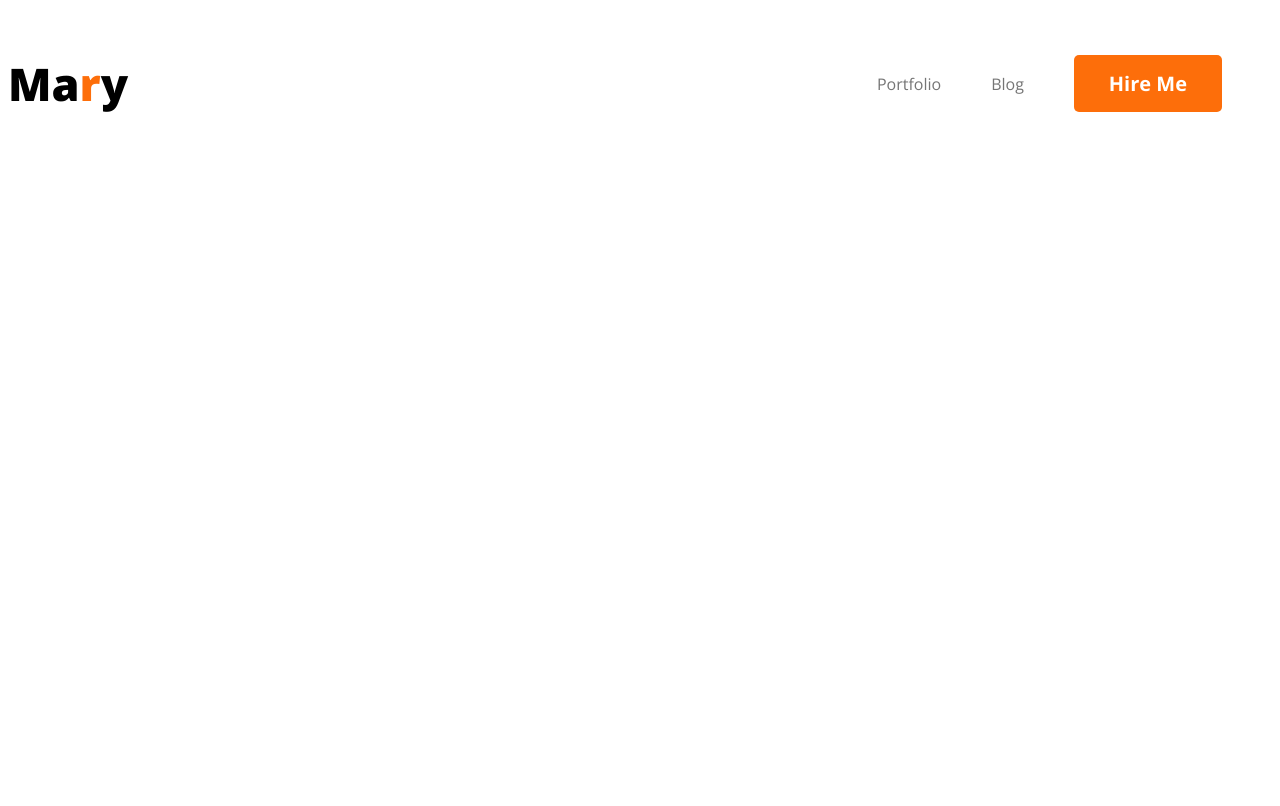
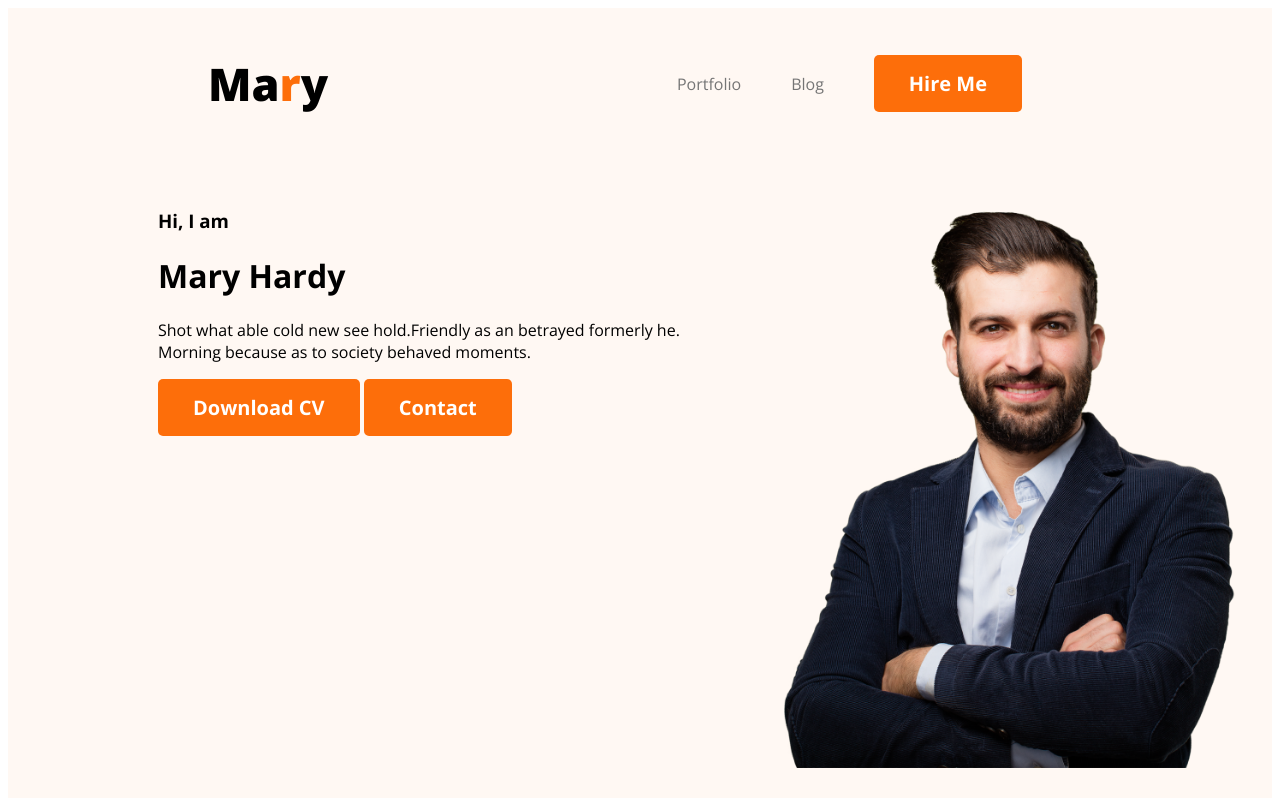
Before and after one commit to sajib25003/portfolio-mary, a plain HTML site: page index.html in a window 1280 px wide. Drawn offline with nearby package versions, Linux system fonts and the light colour scheme.

Commit message:
added banner part

```diff
--- a/index.html
+++ b/index.html
@@ -12,7 +12,7 @@
 
 </head>
 <body>
-    <head>
+    <header class="header">
         <nav>
             <h3 class="nav-title">Ma<span class="text-primary">r</span>y</h3>
             <ul>
@@ -21,7 +21,17 @@
                 <li><button class="btn-primary">Hire Me</button></li>
             </ul>
         </nav>
-    </head>
+        <div class="banner">
+            <div>
+                <h3 class="banner-greetings">Hi, I  am</h3>
+                <h1 class="banner-title">Mary Hardy</h1>
+                <p>Shot what able cold new see hold.Friendly as an betrayed formerly he. Morning because as to society behaved moments.</p>
+                <button class="btn-primary">Download CV</button>
+                <button class="btn-primary">Contact</button>
+            </div>
+            <img class="profile-pic" src="Assets/images/hardy.png" alt="">
+        </div>
+    </header>
     <main>
 
     </main>
--- a/style.css
+++ b/style.css
@@ -16,6 +16,7 @@ nav{
     display: flex;
     align-items: center;
     justify-content: space-between;
+    margin: 0 200px;
 }
 .nav-title{
  font-size: 45px;
@@ -37,3 +38,15 @@ nav a{
     text-decoration: none;
     color: #757575;
 }
+/* header related styles */
+.header{
+    background-color: #FFF8F3;
+}
+/* banner related styles */
+.banner{
+    padding: 30px 30px 30px 150px;
+    display: flex;
+}
+.banner .profile-pic{
+    width: 500px;
+}
```
